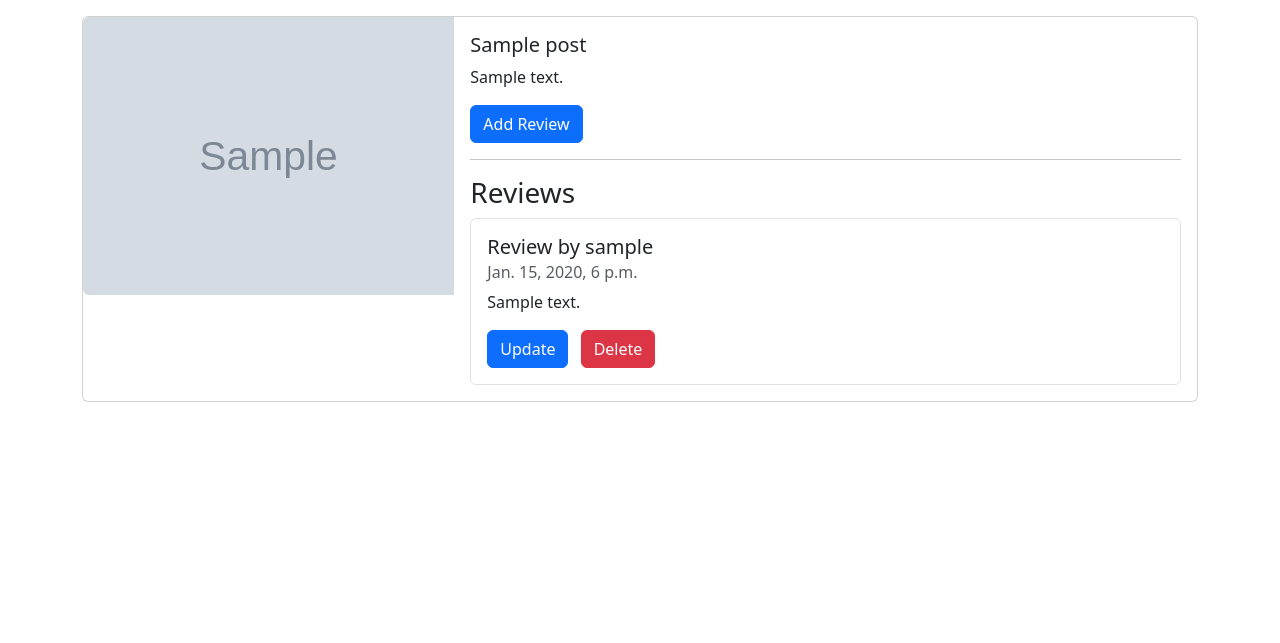
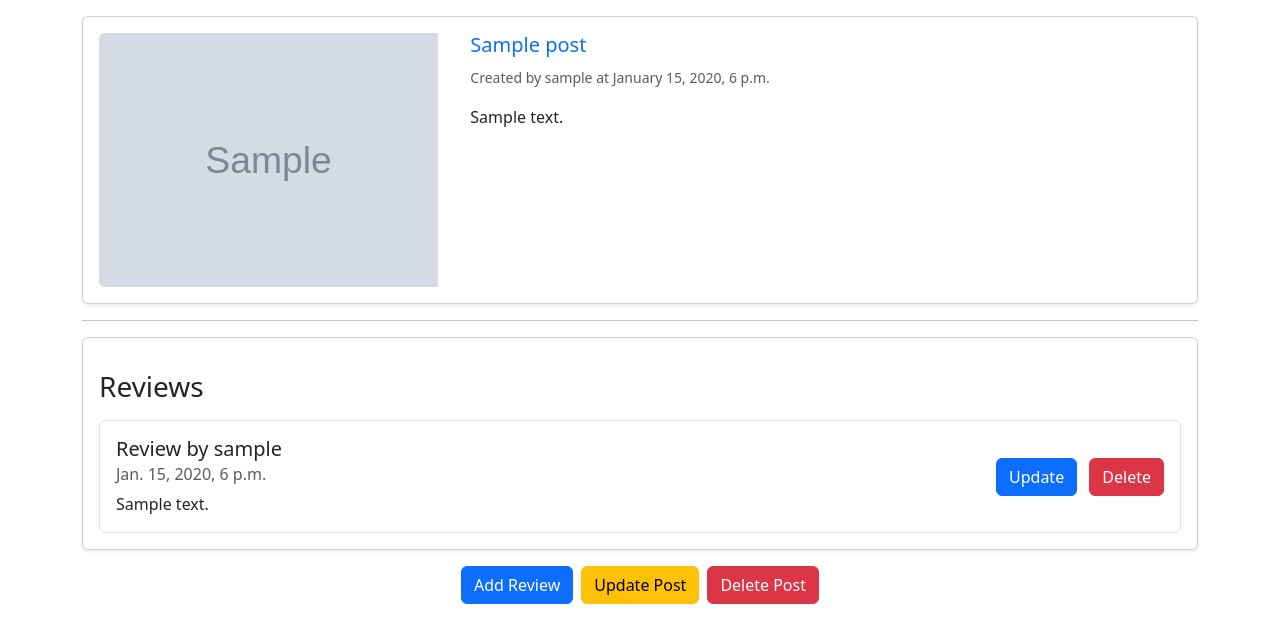
Before and after one commit to coalooball/som, a Django app: page /post/1 in a window 1280 px wide. Shown: the part 56-699 px from the top of the page. Run offline with Django 4.2, Linux system fonts and the light colour scheme; a user stored in the database is signed in; tables that the repository leaves empty hold one stand-in row (values such as "Sample post"); grey boxes marked "Sample" are stand-in pictures; some libraries are stand-ins or nearby versions.

Commit message:
Add CRUD for Post model

```diff
--- a/post/models.py
+++ b/post/models.py
@@ -1,10 +1,13 @@
 from django.db import models
 from django.contrib.auth.models import User
+from django.utils import timezone
 
 class Post(models.Model):
     title = models.CharField(max_length=100)
     description = models.CharField(max_length=250)
     image = models.ImageField(upload_to='post/images/')
+    created_by = models.ForeignKey(User, on_delete=models.CASCADE)
+    created_at = models.DateTimeField(auto_now_add=True)
     # url = models.URLField(blank=True)
 
 class Review(models.Model):
--- a/post/templates/detail.html
+++ b/post/templates/detail.html
@@ -1,31 +1,29 @@
 {% extends 'base.html' %}
 {% block content %}
-<div class="card mb-3">
+<div class="card mb-3 shadow-sm">
     <div class="row g-0">
-        <div class="col-md-4">
+        <div class="col-md-4 p-3">
             <img src="{{ post.image.url }}" class="img-fluid rounded-start" alt="">
         </div>
         <div class="col-md-8">
             <div class="card-body">
-                <h5 class="card-title">{{ post.title }}</h5>
+                <h5 class="card-title text-primary">{{ post.title }}</h5>
+                <p class="card-text"><small class="text-muted">Created by {{ post.created_by.username }} at
+                        {{ post.created_at|date:"F j, Y, P" }}</small></p>
                 <p class="card-text">{{ post.description }}</p>
-                <p class="card-text">
-                    {% if post.url %}
-                    <a href="{{ post.url }}" class="btn btn-primary">
-                        Post Link
-                    </a>
-                    {% endif %}
-                    {% if user.is_authenticated %}
-                    <a href="{% url 'createreview' post.id %}" class="btn btn-primary">
-                        Add Review
-                    </a>
-                    {% endif %}
-                </p>
+            </div>
+        </div>
+    </div>
+</div>
 <hr />
-                <h3>Reviews</h3>
-                <ul class="list-group">
+<div class="card mb-3 shadow-sm">
+    <div class="card-body">
+        <h3 class="mt-3">Reviews</h3>
+        <ul class="list-group mt-3">
             {% for review in reviews %}
             <li class="list-group-item pb-3 pt-3">
+                <div class="d-flex justify-content-between align-items-center">
+                    <div>
                         <h5 class="card-title">
                             Review by {{ review.user.username }}
                         </h5>
@@ -33,6 +31,8 @@
                             {{ review.date }}
                         </h6>
                         <p class="card-text">{{ review.text }}</p>
+                    </div>
+                    <div>
                         {% if user.is_authenticated and user == review.user %}
                         <a class="btn btn-primary me-2" href="{% url 'updatereview' review.id %}">
                             Update
@@ -41,11 +41,26 @@
                             Delete
                         </a>
                         {% endif %}
+                    </div>
+                </div>
             </li>
             {% endfor %}
         </ul>
     </div>
 </div>
+{% if user.is_authenticated %}
+<div class="d-flex justify-content-center mb-3">
+    <a href="{% url 'createreview' post.id %}" class="btn btn-primary">
+        Add Review
+    </a>
+    {% if user == post.created_by %}
+    <a class="btn btn-warning mx-2" href="{% url 'update_post' post.id %}">
+        Update Post
+    </a>
+    <a class="btn btn-danger" href="{% url 'delete_post' post.id %}">
+        Delete Post
+    </a>
+    {% endif %}
 </div>
-</div>
+{% endif %}
 {% endblock content %}
--- a/post/templates/signup.html
+++ b/post/templates/signup.html
@@ -3,8 +3,9 @@
 
 <head>
     <title>Posts App</title>
-    <link href="https://cdn.jsdelivr.net/npm/
-bootstrap@5.1.1/dist/css/bootstrap.min.css" rel="stylesheet" crossorigin="anonymous">
+    {% load static %}
+    <link href="{% static 'frontend/bootstrap-5.3.0-dist/css/bootstrap.min.css' %}" rel="stylesheet"
+        crossorigin="anonymous" />
 </head>
 
 <body>
--- a/post/urls.py
+++ b/post/urls.py
@@ -5,4 +5,7 @@ urlpatterns = [
     path('<int:post_id>/create', views.createreview, name='createreview'),
     path('review/<int:review_id>', views.updatereview, name='updatereview'),
     path('review/<int:review_id>/delete', views.deletereview, name='deletereview'),
+    path('posts/new/', views.create_post, name='create_post'),
+    path('post/<int:post_id>/update', views.update_post, name='update_post'),
+    path('post/<int:post_id>/delete', views.delete_post, name='delete_post'),
 ]
--- a/post/views.py
+++ b/post/views.py
@@ -3,7 +3,7 @@ from django.shortcuts import render
 from django.http import HttpResponse
 from django.shortcuts import get_object_or_404
 from .models import Post, Review
-from .forms import ReviewForm
+from .forms import ReviewForm, PostForm
 from django.shortcuts import redirect
 from django.contrib.auth.decorators import login_required
 
@@ -73,3 +73,41 @@ def deletereview(request, review_id):
     review = get_object_or_404(Review, pk=review_id, user=request.user)
     review.delete()
     return redirect('detail', review.post.id)
+
+@login_required
+def create_post(request):
+    if request.method == 'POST':
+        form = PostForm(request.POST, request.FILES)
+        if form.is_valid():
+            new_post = form.save(commit=False)
+            new_post.created_by = request.user
+            new_post.save()
+            return redirect('detail', new_post.id)
+        else:
+            return render(request, 'create_post.html', {'form': form, 'error': 'Bad data passed in.'})
+    else:
+        form = PostForm()
+        return render(request, 'create_post.html', {'form': form})
+
+@login_required
+def update_post(request, post_id):
+    post = get_object_or_404(Post, id=post_id)
+    if request.method == 'POST':
+        form = PostForm(request.POST, request.FILES, instance=post)
+        if form.is_valid():
+            form.save()
+            return redirect('detail', post_id)
+        else:
+            return render(request, 'edit_post.html', {'form': form, 'post': post, 'error': 'Bad data passed in.'})
+    else:
+        form = PostForm(instance=post)
+        return render(request, 'edit_post.html', {'form': form, 'post': post})
+
+@login_required
+def delete_post(request, post_id):
+    post = get_object_or_404(Post, id=post_id)
+    if request.method == 'POST':
+        post.delete()
+        return redirect('home')
+    else:
+        return render(request, 'delete_post.html', {'post': post})
--- a/som/templates/base.html
+++ b/som/templates/base.html
@@ -6,9 +6,27 @@
     {% load static %}
     <link href="{% static 'frontend/bootstrap-5.3.0-dist/css/bootstrap.min.css' %}" rel="stylesheet"
         crossorigin="anonymous" />
+    <link href="{% static 'frontend/som.css' %}" rel="stylesheet"/>
     <script src="{% static 'frontend/bootstrap-5.3.0-dist/js/bootstrap.bundle.min.js' %}" crossorigin="anonymous">
     </script>
     <meta name="viewport" content="width=device-width,initial-scale=1" />
+    <style>
+        textarea.form-control::placeholder { /* Standard syntax */
+            color: lightgray !important;
+        }
+        input.form-control::placeholder { /* Standard syntax */
+            color: lightgray !important;
+        }
+        input.form-control:-ms-input-placeholder { /* Internet Explorer 10-11 */
+            color: lightgray !important;
+        }
+        input.form-control::-ms-input-placeholder { /* Microsoft Edge */
+            color: lightgray !important;
+        }
+        input.form-control::-webkit-input-placeholder { /* WebKit browsers */
+            color: lightgray !important;
+        }
+    </style>
 </head>
 
 <body>
```
Also changed, not shown: post/forms.py (+7 -1 lines), post/templates/create_post.html (added, +24 -0 lines), post/templates/delete_post.html (added, +9 -0 lines), post/templates/edit_post.html (added, +26 -0 lines), post/templates/home.html (+4 -15 lines), som/templates/base_with_footer.html (+17 -0 lines), post/migrations/0004_post_created_at_post_created_by.py (added), som/static/images/add.png (added). Lines whose indentation alone changed are shown as unchanged.
